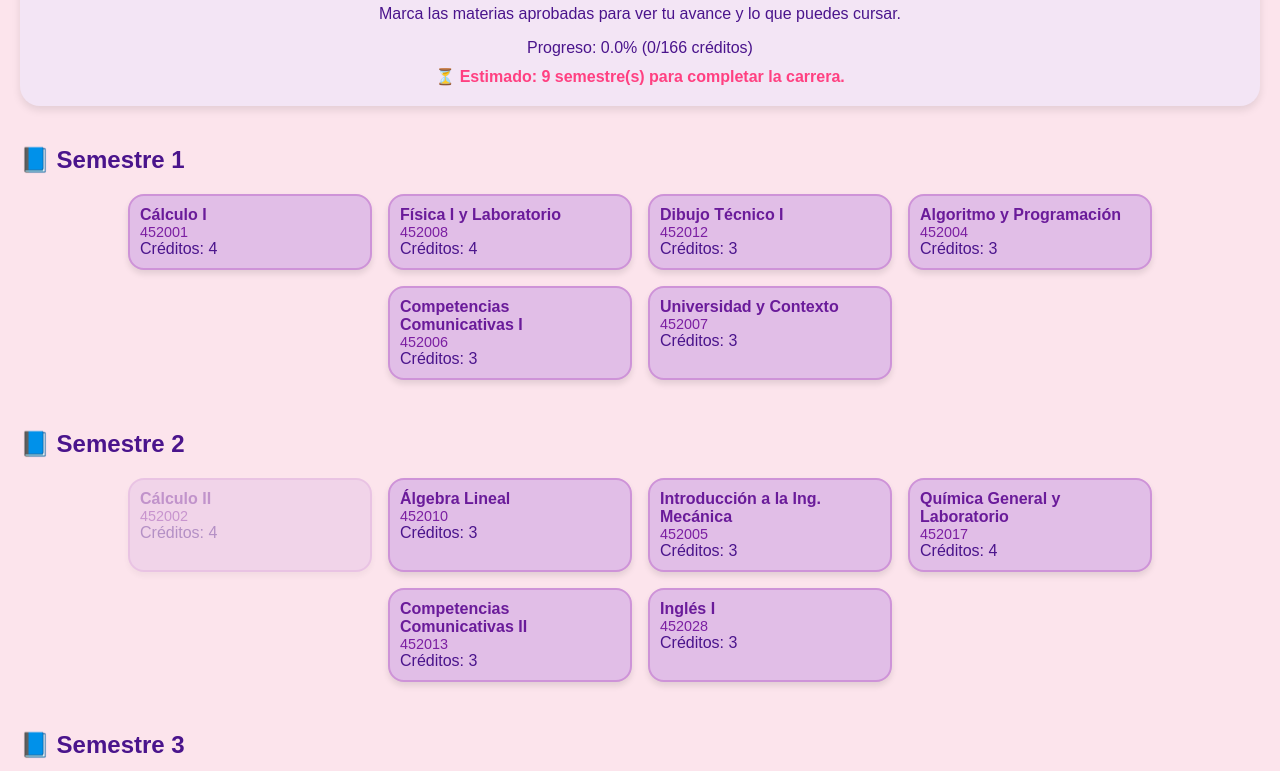
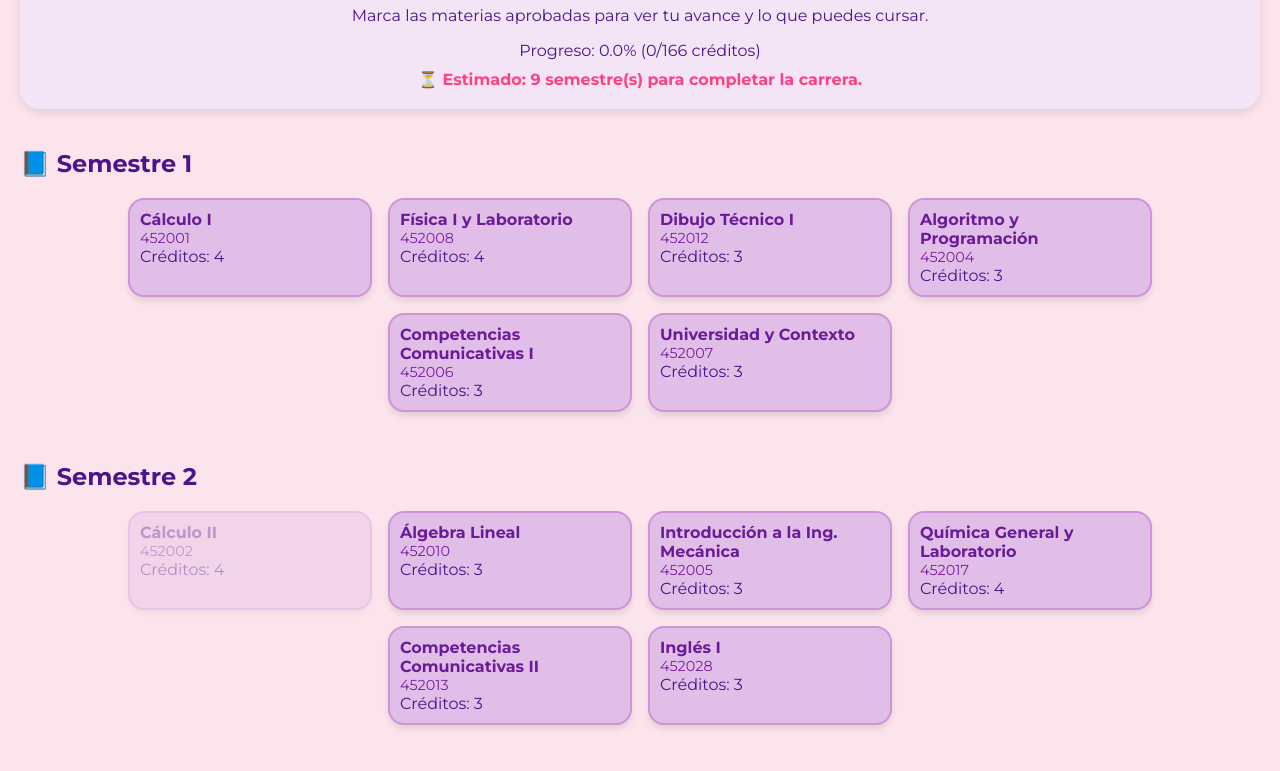
Before and after one commit to Izzy01-09/Pensum-Ingenier-a-Mec-nica, a plain HTML site: page index.html in a window 1280 px wide. Shown: the part 116-887 px from the top of the page. Drawn offline with Linux system fonts and the light colour scheme.

Commit message:
Update index.html

```diff
--- a/index.html
+++ b/index.html
@@ -4,7 +4,8 @@
   <meta charset="UTF-8" />
   <meta name="viewport" content="width=device-width, initial-scale=1.0"/>
   <title>Malla Interactiva - Ing. Mecánica</title>
-  <link rel="stylesheet" href="style.css" />
+<link href="https://fonts.googleapis.com/css2?family=Montserrat:wght@400;700&display=swap" rel="stylesheet">
+<link rel="stylesheet" href="style.css" />
 </head>
 <body>
   <header>
```
